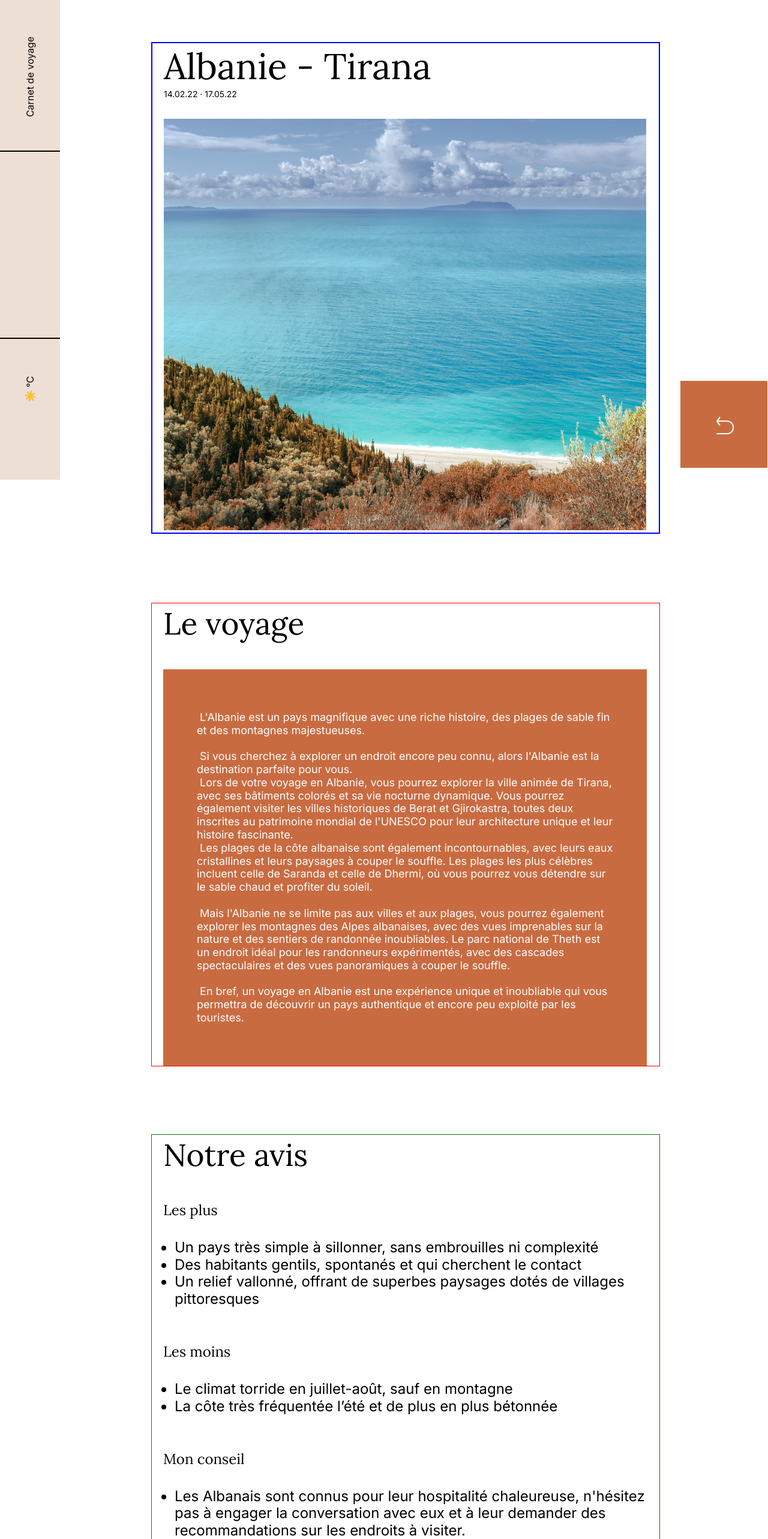
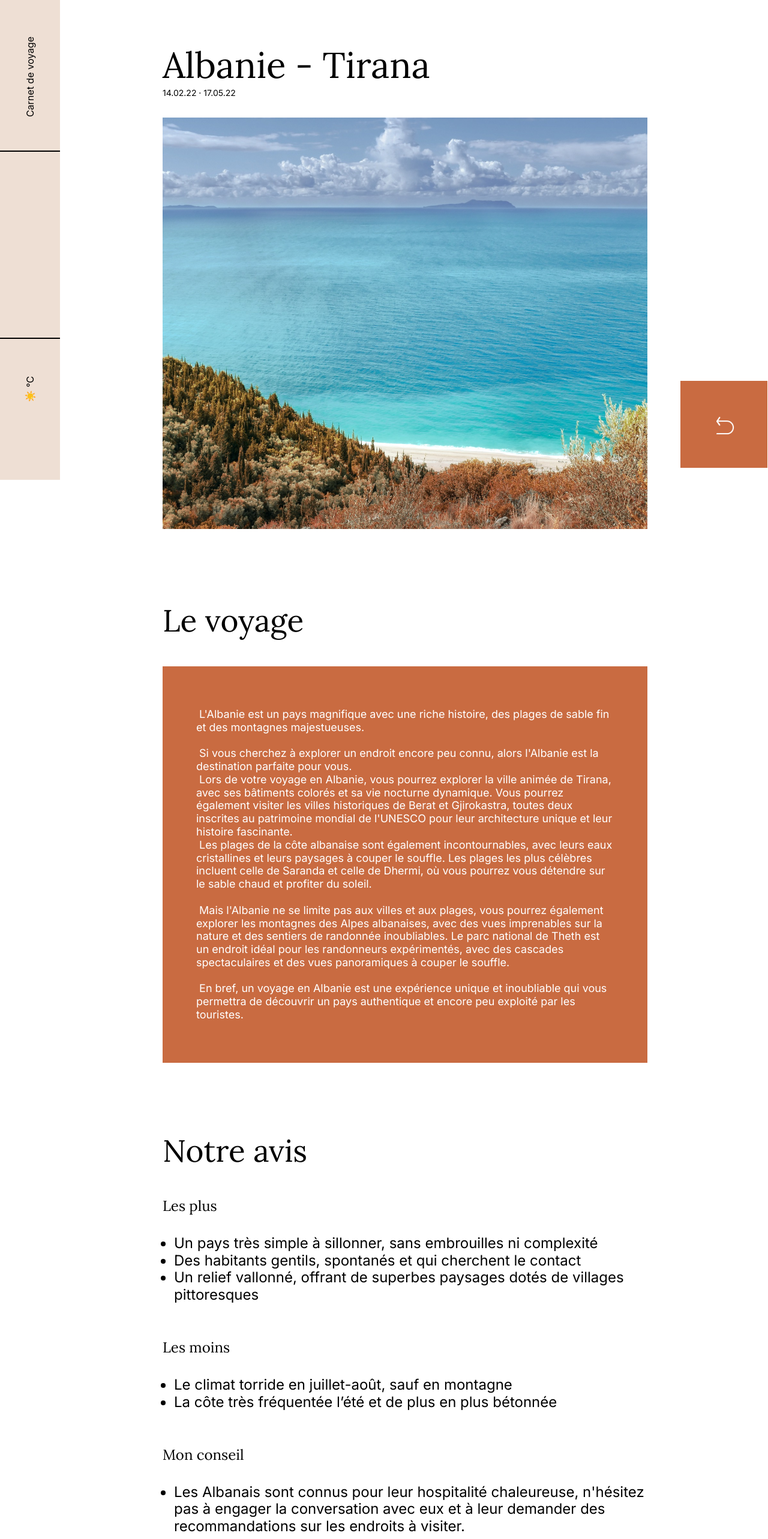
Before and after one commit to KatiaZd/Angular-BlogVoyage, an Angular app: page /articles/1 in a window 1280 px wide. Shown: the top 2566 px of the page at 60% size. Built offline with nearby package versions, Linux system fonts and the light colour scheme; no server answers.

Commit message:
CSS: version desktop

```diff
--- a/src/app/components/avis-article/avis-article.component.css
+++ b/src/app/components/avis-article/avis-article.component.css
@@ -1,6 +1,5 @@
 section {
     padding: 0 21px 0 19px;
-    border: 1px solid green;
     margin-bottom: 86px;
 }
 
--- a/src/app/components/img-article/img-article.component.css
+++ b/src/app/components/img-article/img-article.component.css
@@ -1,5 +1,4 @@
 .container {
-    border: 2px solid blue;
     margin: 114px 0 76px 0;
     padding: 0 21px 0 19px;
 }
--- a/src/app/components/quadri-img-article/quadri-img-article.component.css
+++ b/src/app/components/quadri-img-article/quadri-img-article.component.css
@@ -1,6 +1,5 @@
 section {
     padding: 0 21px 61px 19px;
-    border: 1px solid rgb(227, 85, 109);
 }
 
 
@@ -10,3 +9,16 @@ img {
     margin-bottom: 19px;
 
 }
+
+@media (min-width: 768px) {
+
+    section {
+        margin: 115px 100px 0 252px;
+    }
+
+    img {
+        height: 320px;
+        width: 320px;
+        margin-right: 35px;
+    }
+}
--- a/src/app/components/resum-article/resum-article.component.css
+++ b/src/app/components/resum-article/resum-article.component.css
@@ -1,5 +1,4 @@
 section {
-    border: 1px solid red;
     padding: 0 21px 0 19px;
     margin-bottom: 76px;
 }
```
